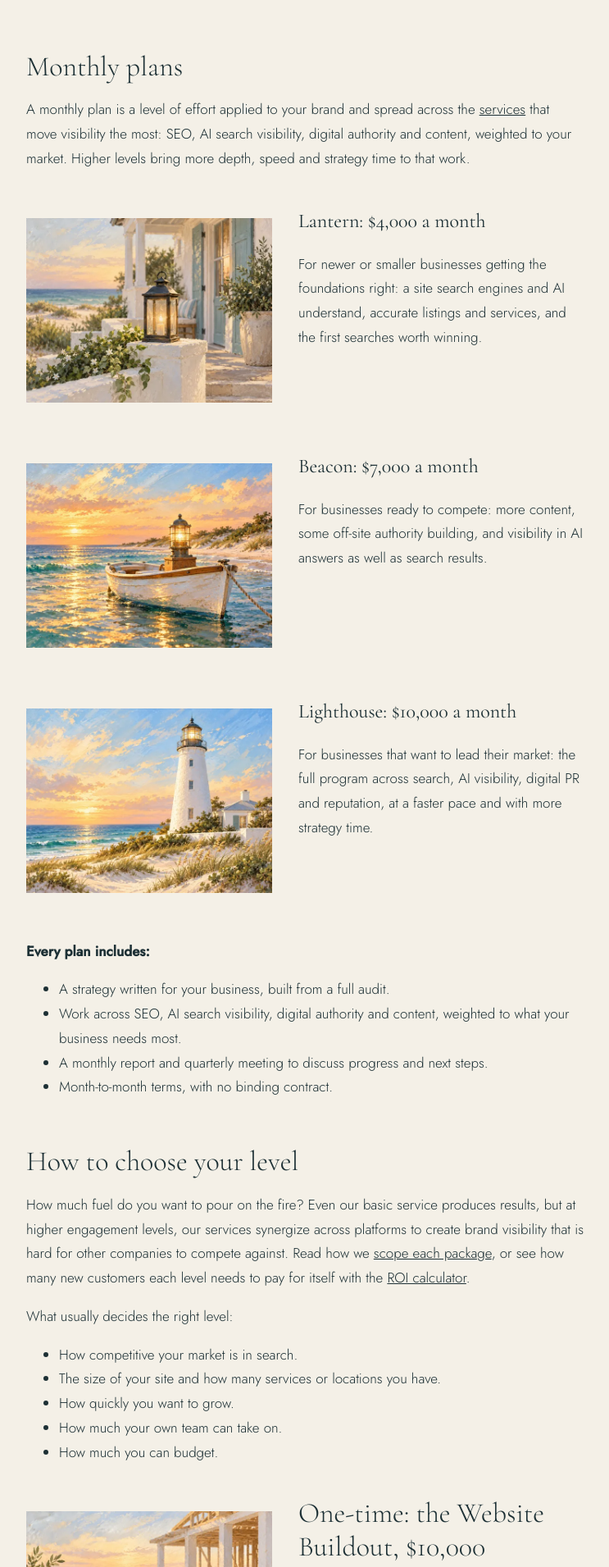
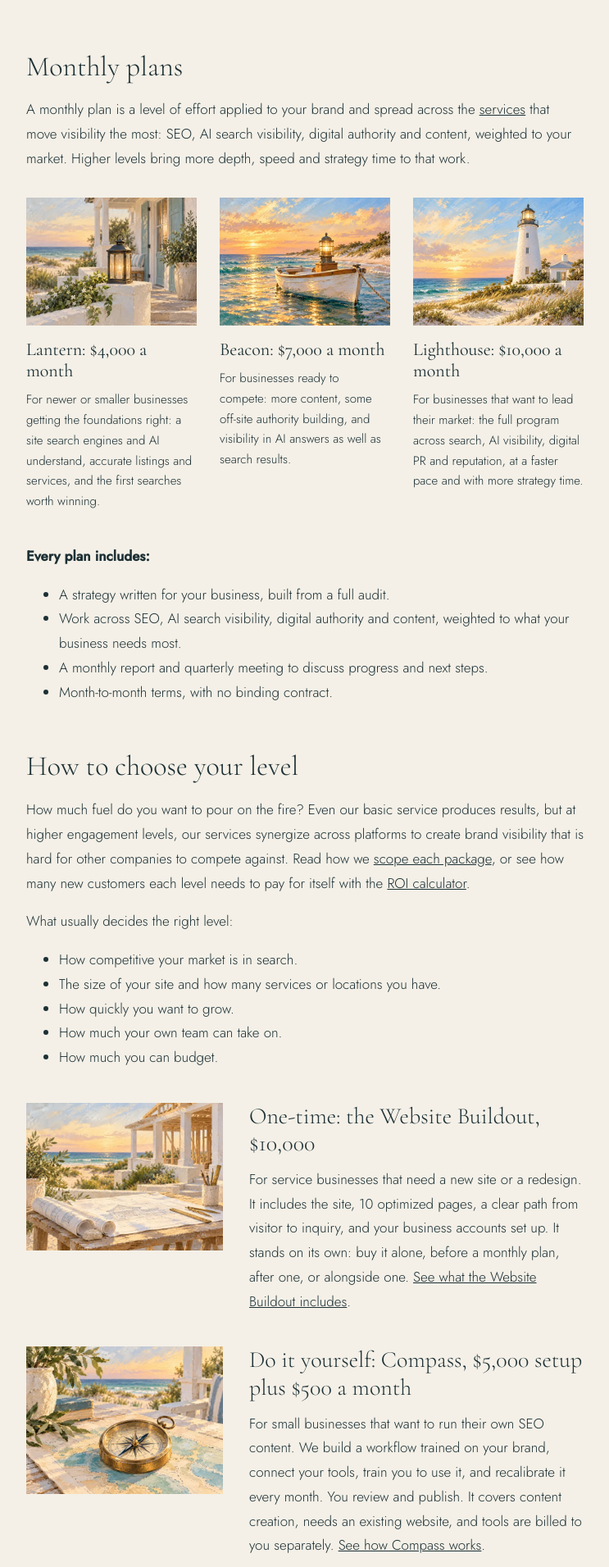
Before and after one commit to benalan317/30adigitalmarketing, a Jekyll site: the page built from plans/index.md, in a window 1280 px wide. Shown: the part 694-2605 px from the top of the page at 82% size, without its empty margins (268-1011 px from the left). Built offline with Jekyll 4.4.1, drawn with Linux system fonts in a browser that asks for light colours.

Commit message:
Fix Plans page markup and make plan images compact: 3-column cards, side-by-side rows, floated lead image
Co-Authored-By: Claude Sonnet 5.5 <noreply@anthropic.com>
Claude-Session: https://claude.ai/code/session_01HzCp1dMPiWd7R2g7kKBap8

```diff
--- a/_layouts/page.html
+++ b/_layouts/page.html
@@ -45,16 +45,15 @@ layout: default
   </div>
   {%- endif %}
 
+  <div class="page-body">
     {%- if page.lead_image %}
     <figure class="lead-figure">
       <img src="/images/plans/{{ page.lead_image }}-640.webp"
            srcset="/images/plans/{{ page.lead_image }}-640.webp 640w, /images/plans/{{ page.lead_image }}.webp 1448w"
-         sizes="(min-width: 640px) 520px, 92vw" width="1448" height="1086"
+           sizes="(min-width: 640px) 280px, 92vw" width="1448" height="1086"
            alt="{{ page.lead_alt | escape }}">
     </figure>
     {%- endif %}
-
-  <div class="page-body">
     {{ content }}
 
     {%- if page.placeholder %}
--- a/assets/css/style.css
+++ b/assets/css/style.css
@@ -333,12 +333,16 @@ a.column:hover h3 { text-decoration: underline; text-underline-offset: 6px; }
 
 /* Plans: image beside each plan, lead image on Compass, level tiles on the homepage */
 .page-body h2, .page-body h3 { clear: both; }
-.plan-row { display: grid; grid-template-columns: 300px 1fr; gap: 32px; align-items: start; margin: 40px 0; }
+.plan-cards { display: grid; grid-template-columns: repeat(3, 1fr); gap: 28px; margin: 32px 0 40px; }
+.plan-card img { display: block; width: 100%; height: auto; aspect-ratio: 4 / 3; object-fit: cover; margin-bottom: 16px; }
+.plan-card h3 { margin: 0 0 10px; font-size: 22px; line-height: 1.2; }
+.plan-card p { margin: 0; font-size: 15px; line-height: 1.65; }
+.plan-row { display: grid; grid-template-columns: 240px 1fr; gap: 32px; align-items: start; margin: 40px 0; }
 .plan-row img { display: block; width: 100%; height: auto; aspect-ratio: 4 / 3; object-fit: cover; }
-.plan-row .plan-text > :first-child { margin-top: 0; }
-.plan-row .plan-text > :last-child { margin-bottom: 0; }
-.lead-figure { max-width: 520px; margin: 0 auto 64px; padding: 0 var(--gutter); }
-.lead-figure img { display: block; width: 100%; height: auto; }
+.plan-row .plan-text h2 { margin: 0 0 12px; font-size: 28px; }
+.plan-row .plan-text p { margin: 0; }
+.lead-figure { float: right; width: 280px; margin: 6px 0 20px 32px; padding: 0; }
+.lead-figure img { display: block; width: 100%; height: auto; aspect-ratio: 4 / 3; object-fit: cover; }
 .plans-levels { list-style: none; margin: 8px 0 4px; padding: 0; display: flex; justify-content: center; gap: 24px; flex-wrap: wrap; }
 .plans-levels a { display: flex; flex-direction: column; align-items: center; gap: 12px; text-decoration: none; color: inherit; }
 .plans-levels img { display: block; width: 160px; height: 160px; object-fit: cover; }
@@ -346,7 +350,13 @@ a.column:hover h3 { text-decoration: underline; text-underline-offset: 6px; }
 .plans-levels a:hover { color: var(--oyster); }
 .plans-levels a:hover span { text-decoration: underline; text-underline-offset: 6px; }
 @media (max-width: 640px) {
+  .plan-cards { grid-template-columns: 1fr; gap: 28px; }
+  .plan-card { display: grid; grid-template-columns: 112px 1fr; column-gap: 16px; align-items: start; }
+  .plan-card img { grid-row: 1 / 3; margin-bottom: 0; }
+  .plan-card h3 { font-size: 20px; margin-bottom: 6px; }
+  .plan-row img, .lead-figure img { aspect-ratio: 16 / 9; }
   .plan-row { grid-template-columns: 1fr; gap: 20px; }
+  .lead-figure { float: none; width: 100%; margin: 0 0 28px; }
   .plans-levels { gap: 14px; }
   .plans-levels img { width: 24vw; height: 24vw; max-width: 160px; max-height: 160px; }
 }
--- a/plans/index.md
+++ b/plans/index.md
@@ -23,30 +23,21 @@ Our SEO pricing is public. Monthly plans cost $4,000, $7,000 or $10,000 a month,
 
 A monthly plan is a level of effort applied to your brand and spread across the [services](/services/) that move visibility the most: SEO, AI search visibility, digital authority and content, weighted to your market. Higher levels bring more depth, speed and strategy time to that work.
 
-<div class="plan-row" markdown="1">
-<img src="/images/plans/30a-plan-lantern-4x3-640.webp" srcset="/images/plans/30a-plan-lantern-4x3-640.webp 640w, /images/plans/30a-plan-lantern-4x3.webp 1448w" sizes="(min-width: 640px) 300px, 92vw" width="1448" height="1086" loading="lazy" alt="Textured gouache illustration of a glowing lantern on a white coastal porch overlooking the Gulf at sunset.">
-<div class="plan-text" markdown="1">
-### Lantern: $4,000 a month
-
-For newer or smaller businesses getting the foundations right: a site search engines and AI understand, accurate listings and services, and the first searches worth winning.
+<div class="plan-cards">
+<div class="plan-card">
+<img src="/images/plans/30a-plan-lantern-4x3-640.webp" srcset="/images/plans/30a-plan-lantern-4x3-640.webp 640w, /images/plans/30a-plan-lantern-4x3.webp 1448w" sizes="(min-width: 640px) 230px, 92vw" width="1448" height="1086" loading="lazy" alt="Textured gouache illustration of a glowing lantern on a white coastal porch overlooking the Gulf at sunset.">
+<h3>Lantern: $4,000 a month</h3>
+<p>For newer or smaller businesses getting the foundations right: a site search engines and AI understand, accurate listings and services, and the first searches worth winning.</p>
 </div>
+<div class="plan-card">
+<img src="/images/plans/30a-plan-beacon-4x3-640.webp" srcset="/images/plans/30a-plan-beacon-4x3-640.webp 640w, /images/plans/30a-plan-beacon-4x3.webp 1448w" sizes="(min-width: 640px) 230px, 92vw" width="1448" height="1086" loading="lazy" alt="Textured gouache illustration of a medium-sized glowing nautical beacon mounted on a white wooden boat at sunset along the Florida Gulf Coast.">
+<h3>Beacon: $7,000 a month</h3>
+<p>For businesses ready to compete: more content, some off-site authority building, and visibility in AI answers as well as search results.</p>
 </div>
-
-<div class="plan-row" markdown="1">
-<img src="/images/plans/30a-plan-beacon-4x3-640.webp" srcset="/images/plans/30a-plan-beacon-4x3-640.webp 640w, /images/plans/30a-plan-beacon-4x3.webp 1448w" sizes="(min-width: 640px) 300px, 92vw" width="1448" height="1086" loading="lazy" alt="Textured gouache illustration of a medium-sized glowing nautical beacon mounted on a white wooden boat at sunset along the Florida Gulf Coast.">
-<div class="plan-text" markdown="1">
-### Beacon: $7,000 a month
-
-For businesses ready to compete: more content, some off-site authority building, and visibility in AI answers as well as search results.
-</div>
-</div>
-
-<div class="plan-row" markdown="1">
-<img src="/images/plans/30a-plan-lighthouse-4x3-640.webp" srcset="/images/plans/30a-plan-lighthouse-4x3-640.webp 640w, /images/plans/30a-plan-lighthouse-4x3.webp 1448w" sizes="(min-width: 640px) 300px, 92vw" width="1448" height="1086" loading="lazy" alt="Textured gouache illustration of a tall white lighthouse shining above coastal dunes beside the Gulf at sunset.">
-<div class="plan-text" markdown="1">
-### Lighthouse: $10,000 a month
-
-For businesses that want to lead their market: the full program across search, AI visibility, digital PR and reputation, at a faster pace and with more strategy time.
+<div class="plan-card">
+<img src="/images/plans/30a-plan-lighthouse-4x3-640.webp" srcset="/images/plans/30a-plan-lighthouse-4x3-640.webp 640w, /images/plans/30a-plan-lighthouse-4x3.webp 1448w" sizes="(min-width: 640px) 230px, 92vw" width="1448" height="1086" loading="lazy" alt="Textured gouache illustration of a tall white lighthouse shining above coastal dunes beside the Gulf at sunset.">
+<h3>Lighthouse: $10,000 a month</h3>
+<p>For businesses that want to lead their market: the full program across search, AI visibility, digital PR and reputation, at a faster pace and with more strategy time.</p>
 </div>
 </div>
 
@@ -69,22 +60,19 @@ What usually decides the right level:
 - How much your own team can take on.
 - How much you can budget.
 
-<div class="plan-row" markdown="1">
-<img src="/images/plans/30a-plan-website-buildout-4x3-640.webp" srcset="/images/plans/30a-plan-website-buildout-4x3-640.webp 640w, /images/plans/30a-plan-website-buildout-4x3.webp 1448w" sizes="(min-width: 640px) 300px, 92vw" width="1448" height="1086" loading="lazy" alt="Textured gouache illustration of architectural blueprints and drafting tools on a table beside a coastal home under construction.">
-<div class="plan-text" markdown="1">
-## One-time: the Website Buildout, $10,000
-
-For service businesses that need a new site or a redesign. It includes the site, 10 optimized pages, a clear path from visitor to inquiry, and your business accounts set up. It stands on its own: buy it alone, before a monthly plan, after one, or alongside one. [See what the Website Buildout includes](/plans/website-buildout/).
-
-<div class="plan-row" markdown="1">
-<img src="/images/plans/30a-plan-compass-4x3-640.webp" srcset="/images/plans/30a-plan-compass-4x3-640.webp 640w, /images/plans/30a-plan-compass-4x3.webp 1448w" sizes="(min-width: 640px) 300px, 92vw" width="1448" height="1086" loading="lazy" alt="Textured gouache illustration of a brass navigation compass resting on a coastal map with the Gulf in the background.">
-<div class="plan-text" markdown="1">
+<div class="plan-row">
+<img src="/images/plans/30a-plan-website-buildout-4x3-640.webp" srcset="/images/plans/30a-plan-website-buildout-4x3-640.webp 640w, /images/plans/30a-plan-website-buildout-4x3.webp 1448w" sizes="(min-width: 640px) 240px, 92vw" width="1448" height="1086" loading="lazy" alt="Textured gouache illustration of architectural blueprints and drafting tools on a table beside a coastal home under construction.">
+<div class="plan-text">
+<h2>One-time: the Website Buildout, $10,000</h2>
+<p>For service businesses that need a new site or a redesign. It includes the site, 10 optimized pages, a clear path from visitor to inquiry, and your business accounts set up. It stands on its own: buy it alone, before a monthly plan, after one, or alongside one. <a href="/plans/website-buildout/">See what the Website Buildout includes</a>.</p>
 </div>
 </div>
 
-## Do it yourself: Compass, $5,000 setup plus $500 a month
-
-For small businesses that want to run their own SEO content. We build a workflow trained on your brand, connect your tools, train you to use it, and recalibrate it every month. You review and publish. It covers content creation, needs an existing website, and tools are billed to you separately. [See how Compass works](/plans/diy-seo/).
+<div class="plan-row">
+<img src="/images/plans/30a-plan-compass-4x3-640.webp" srcset="/images/plans/30a-plan-compass-4x3-640.webp 640w, /images/plans/30a-plan-compass-4x3.webp 1448w" sizes="(min-width: 640px) 240px, 92vw" width="1448" height="1086" loading="lazy" alt="Textured gouache illustration of a brass navigation compass resting on a coastal map with the Gulf in the background.">
+<div class="plan-text">
+<h2>Do it yourself: Compass, $5,000 setup plus $500 a month</h2>
+<p>For small businesses that want to run their own SEO content. We build a workflow trained on your brand, connect your tools, train you to use it, and recalibrate it every month. You review and publish. It covers content creation, needs an existing website, and tools are billed to you separately. <a href="/plans/diy-seo/">See how Compass works</a>.</p>
 </div>
 </div>
 
```
Lines whose indentation alone changed are shown as unchanged.
